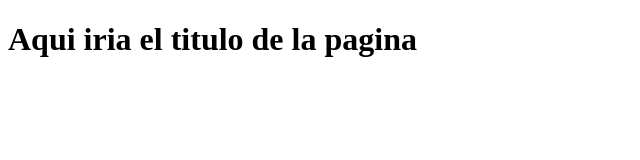
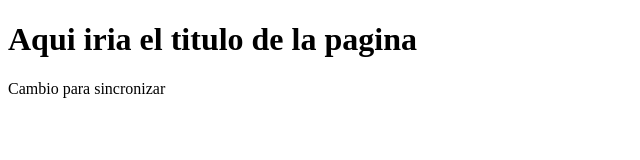
Before and after one commit to Nequecaur/Proyecto-web-empresa-c, a plain HTML site: page index.html in a window 1280 px wide. Shown: the whole page, without its empty margins (0-640 px from the left). Drawn offline with Linux system fonts and the light colour scheme.

Commit message:
Update index.html

```diff
--- a/index.html
+++ b/index.html
@@ -8,5 +8,6 @@
 </head>
 <body>
     <h1>Aqui iria el titulo de la pagina</h1>
+    <p>Cambio para sincronizar<p>
 </body>
 </html>
```
